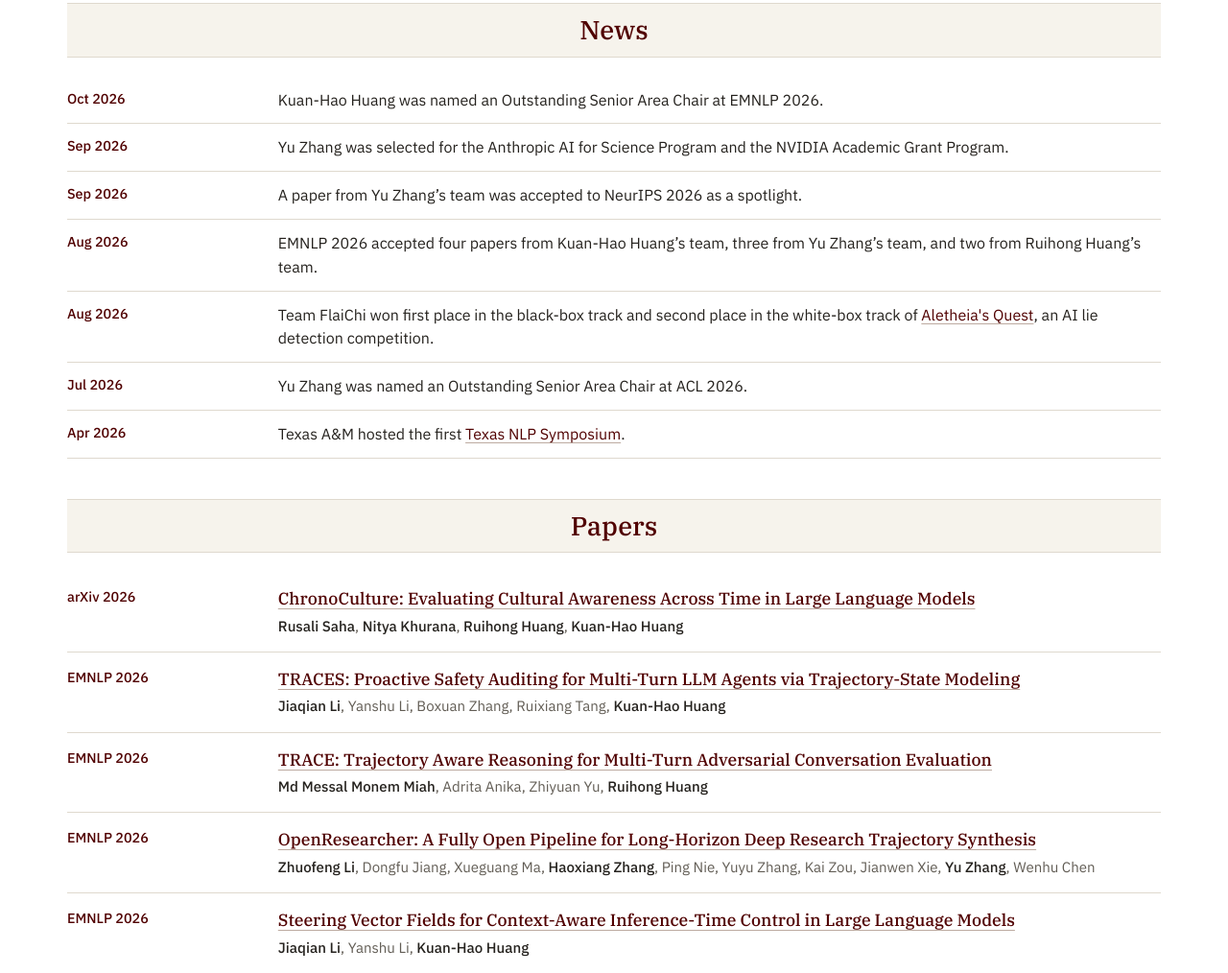
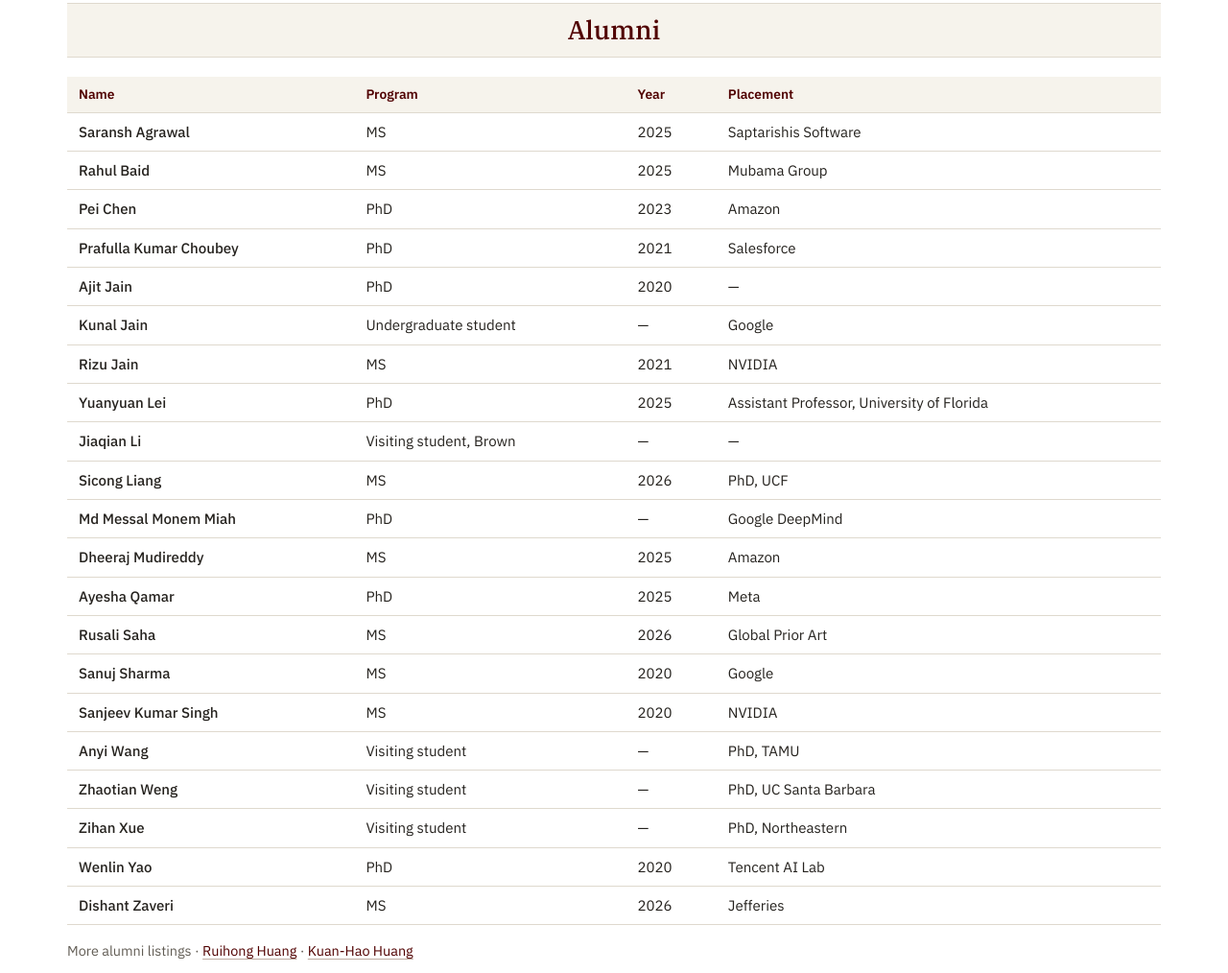
Before and after one commit to tamu-nlp/tamu-nlp.github.io, a plain HTML site: page index.html in a window 1280 px wide. Shown: the part 1318-2332 px from the top of the page at 96% size. Drawn offline with Linux system fonts and the light colour scheme.

Commit message:
Restore alumni section and table styles
Co-Authored-By: Claude Opus 5.5 <noreply@anthropic.com>

```diff
--- a/index.html
+++ b/index.html
@@ -146,6 +146,46 @@
     </div>
   </section>
 
+  <section id="alumni" class="section">
+    <div class="section-heading"><div class="wrap"><h2>Alumni</h2></div></div>
+    <div class="wrap">
+      <div class="table-scroll">
+        <table class="alumni-table" aria-label="Alumni">
+          <thead>
+            <tr><th scope="col">Name</th><th scope="col">Program</th><th scope="col">Year</th><th scope="col">Placement</th></tr>
+          </thead>
+          <tbody>
+            <tr><th scope="row">Saransh Agrawal</th><td>MS</td><td>2025</td><td>Saptarishis Software</td></tr>
+            <tr><th scope="row">Rahul Baid</th><td>MS</td><td>2025</td><td>Mubama Group</td></tr>
+            <tr><th scope="row">Pei Chen</th><td>PhD</td><td>2023</td><td>Amazon</td></tr>
+            <tr><th scope="row">Prafulla Kumar Choubey</th><td>PhD</td><td>2021</td><td>Salesforce</td></tr>
+            <tr><th scope="row">Ajit Jain</th><td>PhD</td><td>2020</td><td>—</td></tr>
+            <tr><th scope="row">Kunal Jain</th><td>Undergraduate student</td><td>—</td><td>Google</td></tr>
+            <tr><th scope="row">Rizu Jain</th><td>MS</td><td>2021</td><td>NVIDIA</td></tr>
+            <tr><th scope="row">Yuanyuan Lei</th><td>PhD</td><td>2025</td><td>Assistant Professor, University of Florida</td></tr>
+            <tr><th scope="row">Jiaqian Li</th><td>Visiting student, Brown</td><td>—</td><td>—</td></tr>
+            <tr><th scope="row">Sicong Liang</th><td>MS</td><td>2026</td><td>PhD, UCF</td></tr>
+            <tr><th scope="row">Md Messal Monem Miah</th><td>PhD</td><td>—</td><td>Google DeepMind</td></tr>
+            <tr><th scope="row">Dheeraj Mudireddy</th><td>MS</td><td>2025</td><td>Amazon</td></tr>
+            <tr><th scope="row">Ayesha Qamar</th><td>PhD</td><td>2025</td><td>Meta</td></tr>
+            <tr><th scope="row">Rusali Saha</th><td>MS</td><td>2026</td><td>Global Prior Art</td></tr>
+            <tr><th scope="row">Sanuj Sharma</th><td>MS</td><td>2020</td><td>Google</td></tr>
+            <tr><th scope="row">Sanjeev Kumar Singh</th><td>MS</td><td>2020</td><td>NVIDIA</td></tr>
+            <tr><th scope="row">Anyi Wang</th><td>Visiting student</td><td>—</td><td>PhD, TAMU</td></tr>
+            <tr><th scope="row">Zhaotian Weng</th><td>Visiting student</td><td>—</td><td>PhD, UC Santa Barbara</td></tr>
+            <tr><th scope="row">Zihan Xue</th><td>Visiting student</td><td>—</td><td>PhD, Northeastern</td></tr>
+            <tr><th scope="row">Wenlin Yao</th><td>PhD</td><td>2020</td><td>Tencent AI Lab</td></tr>
+            <tr><th scope="row">Dishant Zaveri</th><td>MS</td><td>2026</td><td>Jefferies</td></tr>
+          </tbody>
+        </table>
+      </div>
+      <p class="directory-links">More alumni listings &middot;
+        <a href="https://people.engr.tamu.edu/huangrh/index.html#Students" target="_blank" rel="noopener">Ruihong Huang</a>
+        &middot; <a href="https://khhuang.me/group.html" target="_blank" rel="noopener">Kuan-Hao Huang</a>
+      </p>
+    </div>
+  </section>
+
   <!-- News -->
   <section id="news" class="section">
     <div class="section-heading"><div class="wrap"><h2>News</h2></div></div>
--- a/styles.css
+++ b/styles.css
@@ -156,7 +156,13 @@ img { display: block; max-width: 100%; }
 
 .member-grid li { padding: 8px 0; border-top: 1px solid var(--line); }
 
-.more { font-size: 0.9rem; color: var(--muted); margin: 16px 0 0; }
+.table-scroll { overflow-x: auto; }
+.alumni-table { width: 100%; border-collapse: collapse; text-align: left; font-size: 0.94rem; }
+.alumni-table th, .alumni-table td { font-weight: 400; padding: 8px 12px; border-bottom: 1px solid var(--line); }
+.alumni-table th[scope="row"] { font-weight: 500; }
+.alumni-table thead th { color: var(--maroon); background: var(--paper); font-size: 0.86rem; font-weight: 600; }
+
+.directory-links, .more { font-size: 0.9rem; color: var(--muted); margin: 16px 0 0; }
 .more { display: flex; flex-wrap: wrap; gap: 3px 18px; }
 
 .news, .papers { list-style: none; margin: 0; padding: 0; }
@@ -214,6 +220,8 @@ img { display: block; max-width: 100%; }
   .faculty summary { margin: 0; }
   .faculty-links { justify-content: start; }
   .member-grid { grid-template-columns: repeat(2, minmax(0, 1fr)); }
+  .alumni-table { font-size: 0.86rem; }
+  .alumni-table th, .alumni-table td { padding: 7px 4px; vertical-align: top; }
   .news li, .paper { grid-template-columns: 1fr; row-gap: 4px; }
   .paper { grid-template-areas: "venue" "title" "authors"; }
   .footer__row { grid-template-columns: 1fr; }
```
